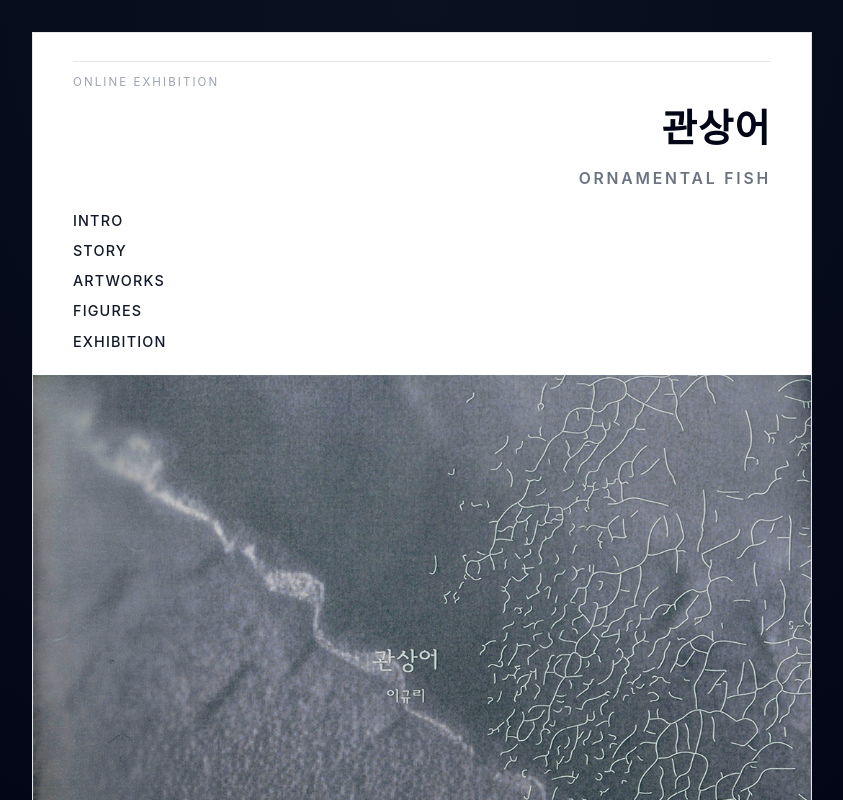
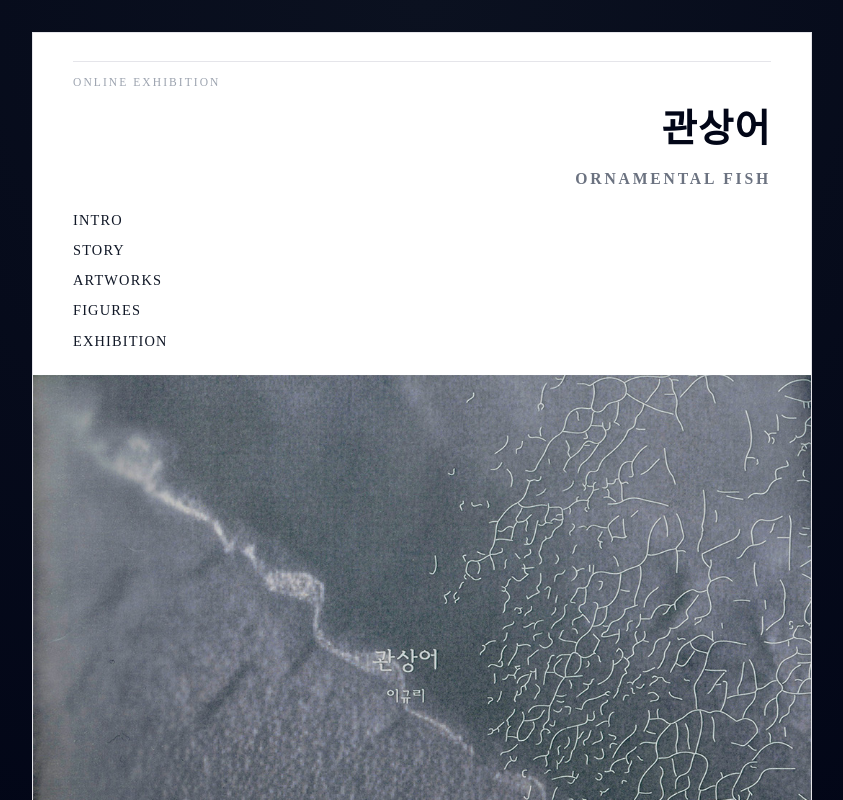
Before and after one commit to youBejun/KyuriLee_KMU2025, a plain HTML site: page index.html in a window 1280 px wide. Shown: the top 800 px of the page, without its empty margins (218-1061 px from the left). Drawn offline with Linux system fonts and the light colour scheme.

Commit message:
Update style.css

```diff
--- a/style.css
+++ b/style.css
@@ -10,8 +10,8 @@
   --color-text-soft: #9ca3af;
   --color-accent: #0a84ff;
 
-  --font-family-base: -apple-system, BlinkMacSystemFont, "SF Pro Text", system-ui, sans-serif;
-  --font-family-title: "Noto Serif KR", serif;
+  --font-family-base: "MyCustomFont", Pretendard-Light.otf;
+  --font-family-title: "MyCustomFont", Pretendard-SemiBold.otf;
 
   --font-size-base: 16px;
   --font-size-title: 1.7rem;
```
